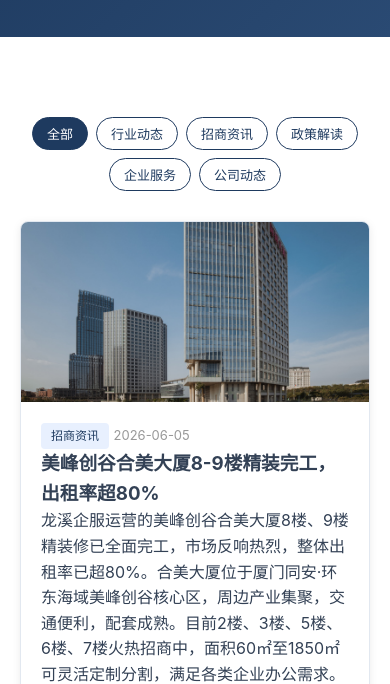
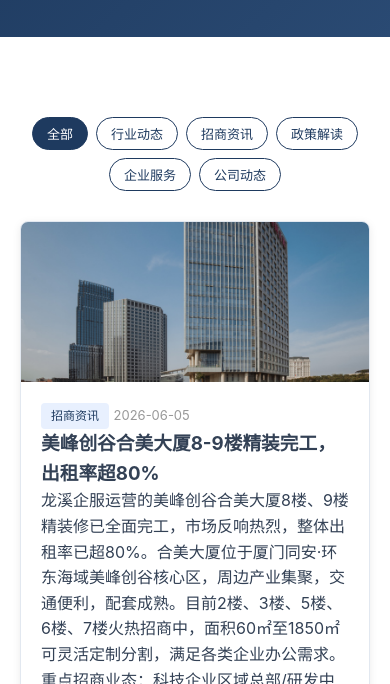
Before and after one commit to jayvong21-lang/longc-es-website, a website: page news.html in a window 390 px wide. Shown: the part 160-844 px from the top of the page. Drawn offline with Linux system fonts and the light colour scheme.

Commit message:
fix: news card image aspect-ratio统一为16:10，解决图片裁剪问题

```diff
--- a/news.html
+++ b/news.html
@@ -51,13 +51,14 @@
         }
         .news-card .news-image {
             width: 100%;
-            height: 200px;
+            aspect-ratio: 16 / 10;
             overflow: hidden;
         }
         .news-card .news-image img {
             width: 100%;
             height: 100%;
             object-fit: cover;
+            object-position: center;
             transition: transform 0.4s;
         }
         .news-card:hover .news-image img {
@@ -162,7 +163,7 @@
         /* ===== 响应式 ===== */
         @media (max-width: 768px) {
             .news-grid { grid-template-columns: 1fr; }
-            .news-card .news-image { height: 180px; }
+            .news-card .news-image { aspect-ratio: 16 / 10; }
             .news-filter { gap: 8px; }
             .news-filter .filter-btn { padding: 6px 14px; font-size: 13px; }
         }
```
Also changed, not shown: news-detail.html (+1 -1 lines).
